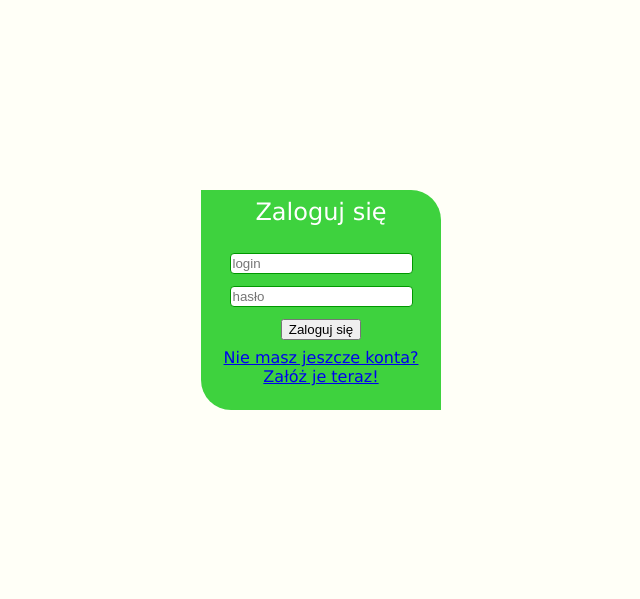
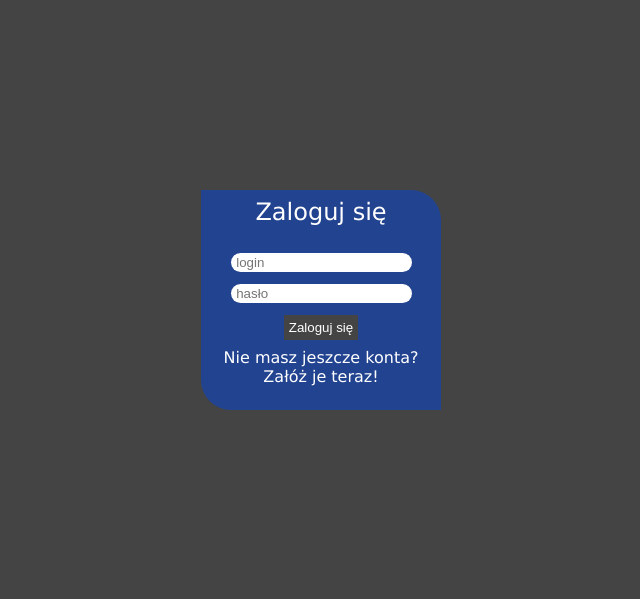
Before and after one commit to glipski/jaskier, a Django app: page /user/login/ in a window 1280 px wide. Shown: the top 599 px of the page, without its empty margins (319-959 px from the left). Run offline with Django 3.2, Linux system fonts and the light colour scheme.

Commit message:
szaro-niebeski motyw

```diff
--- a/login/forms.py
+++ b/login/forms.py
@@ -3,8 +3,8 @@ from django import forms
 class LoginForm(forms.Form):
 	username = forms.CharField(
 		max_length=100,
-		widget=forms.TextInput(attrs={'placeholder':'login'}),
+		widget=forms.TextInput(attrs={'placeholder':' login'}),
 	)
 	password = forms.CharField(
-		widget=forms.PasswordInput(attrs={'placeholder':'hasło'}),
+		widget=forms.PasswordInput(attrs={'placeholder':' hasło'}),
 	)
--- a/login/static/login/login.css
+++ b/login/static/login/login.css
@@ -2,7 +2,7 @@ body
 {
 	margin: 0;
 	display: flex;
-	background-color: #FFFFF7;
+	background-color: #444444;
 	align-items: center;
 	justify-content: center;
 	height: 70%;
@@ -10,7 +10,7 @@ body
 }
 #content
 {
-	background-color: #3ED23E;
+	background-color: #224390;
 	border: 0px solid;
 	border-radius: 0px 30px 0px 30px;
 	margin: 0;
@@ -35,12 +35,30 @@ table
 }
 input
 {
-	border: 1px solid #009800;
-    border-radius: 4px;
+	border: 0px solid;
+    border-radius: 10px;
 	margin: 4px;
 	padding: 2px;
 }
 button
 {
 	margin: 4px;
+	background-color: #444444;
+	color: white;
+	border: none;
+	padding: 5px;
 }
+button:hover
+{
+	color: red;
+}
+a
+{
+	text-decoration: none;
+	color: white;
+}
+a:hover
+{
+	text-decoration: none;
+	color: red;
+}
```
